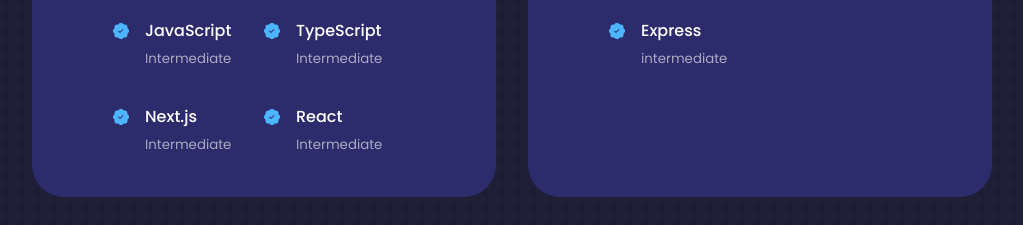
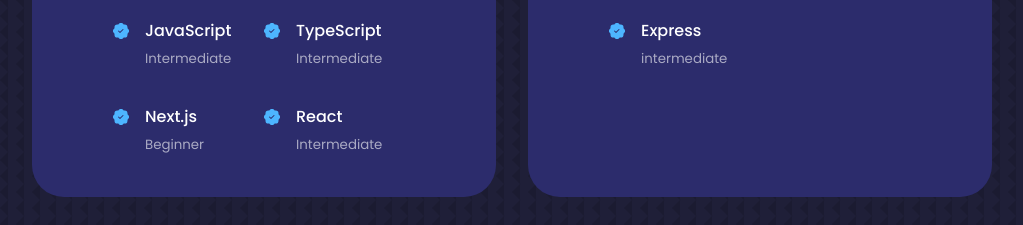
Before and after one commit to Jalokn/my-portfolio, a React (Create React App) app: page / in a window 1280 px wide. Shown: the part 1880-2105 px from the top of the page, without its empty margins (128-1151 px from the left). Built offline with nearby package versions, Linux system fonts and the light colour scheme.

Commit message:
Changed Experience

```diff
--- a/src/components/experience/Experience.jsx
+++ b/src/components/experience/Experience.jsx
@@ -44,7 +44,7 @@
               <BsPatchCheckFill className="experience_details-icon" />
               <div>
                 <h4>Next.js</h4>
-                <small className="text-light">Intermediate</small>
+                <small className="text-light">Beginner</small>
               </div>
             </article>
             <article className="experience_details">
```
